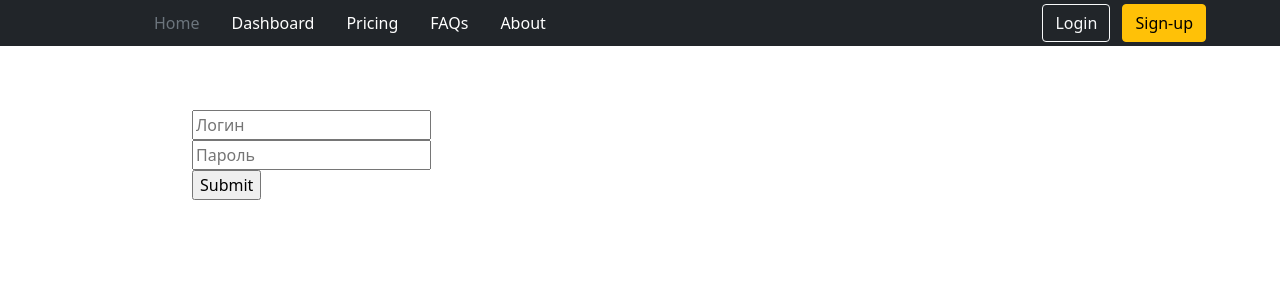
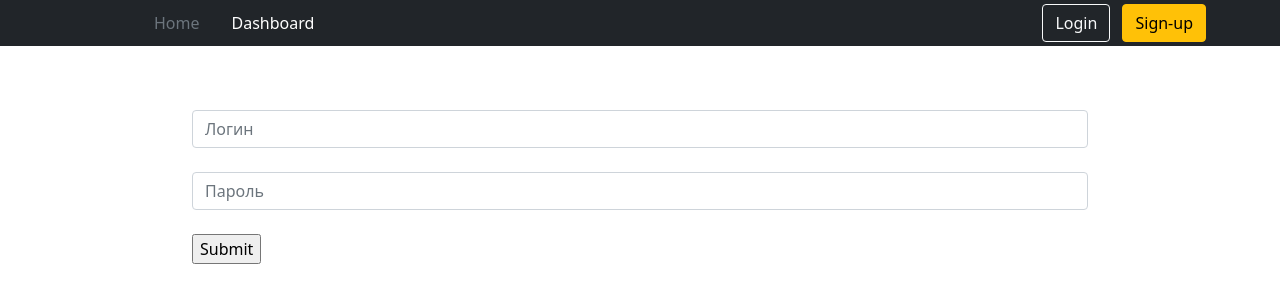
Before and after one commit to nikita0607/PC-Controller, a Flask app: page /login in a window 1280 px wide. Shown: the top 303 px of the page. Run offline with Flask 2, Linux system fonts and the light colour scheme.

Commit message:
Fix bugs: 	Password retry Add style to login page

```diff
--- a/Server/main.py
+++ b/Server/main.py
@@ -116,10 +116,12 @@ def register():
         if database.is_user(login):
             login_error = 3
 
-    elif len(password) > 50 or len(password) < 6:
+    if len(password) > 50 or len(password) < 6:
         password_error = 1
     elif len([sym for sym in login if sym not in good_syms]) > 0:
         password_error = 2
+    elif password != password_again:
+        password_error = 3
 
     if login_error or password_error:
         return render_template("register.html", login_error=login_error, password_error=password_error, user_name=None, none=None)
--- a/Server/templates/index.html
+++ b/Server/templates/index.html
@@ -36,16 +36,13 @@
 
             <ul class="nav col-12 col-lg-auto me-lg-auto mb-2 justify-content-center mb-md-0">
                 <li><a href="/" class="nav-link px-3 text-secondary">Home</a></li>
-                <li><a href="#" class="nav-link px-3 text-white">Dashboard</a></li>
-                <li><a href="#" class="nav-link px-3 text-white">Pricing</a></li>
-                <li><a href="#" class="nav-link px-3 text-white">FAQs</a></li>
-                <li><a href="#" class="nav-link px-3 text-white">About</a></li>
+                <li><a href="/computers" class="nav-link px-3 text-white">Dashboard</a></li>
             </ul>
 
             <div class="text-end">
                 {% if user_name is not none %}
-                    <button type="button" class="btn btn-outline-light me-2">Logout</button>
-                    <img src="https://github.com/mdo.png" alt="mdo" width="32" height="32" class="rounded-circle">
+                    <button type="button" onclick="document.location='/logout'" class="btn btn-outline-light me-2">Logout</button>
+                    <img src="{{ url_for('static', filename='img/default-user.png') }}" alt="mdo" width="32" height="32" class="rounded-circle">
                 {% else %}
                     <button onclick="document.location='/login'" type="button" class="btn btn-outline-light me-2">Login</button>
                     <button onclick="document.location='/register'" type="button" class="btn btn-warning">Sign-up</button>
--- a/Server/templates/login.html
+++ b/Server/templates/login.html
@@ -7,13 +7,20 @@
 {% block body %}
     <div class="auth">
         <form method="post">
-            <input type="text" name="login" placeholder="Логин"><br/>
-            <input type="password" name="password" placeholder="Пароль"><br/>
+            <div class="form-group has-success has-feedback">
+                <!--<label class="control-label" for="inputSuccessPass"><i>*Пароль должен содержать не менее 5 символов</i></label> -->
+                <input type="text" class="form-control" name="login" placeholder="Логин"><br/>
+            </div>
+
+            <div class="form-group has-success has-feedback">
+                <input type="password" class="form-control"  name="password" placeholder="Пароль"><br/>
+            </div>
+
+            {% if wrong %}
+                <span class="error-text">Неверный логин или пароль</span><br/>
+            {% endif %}
+
             <input type="submit" title="Log in"><br/>
         </form>
-
-        {% if wrong %}
-            <span class="error-text">Invalid login or password</span>
-        {% endif %}
     </div>
 {% endblock %}
```
Also changed, not shown: Server/templates/register.html (+12 -9 lines), Server/static/img/default-user.png (added).
